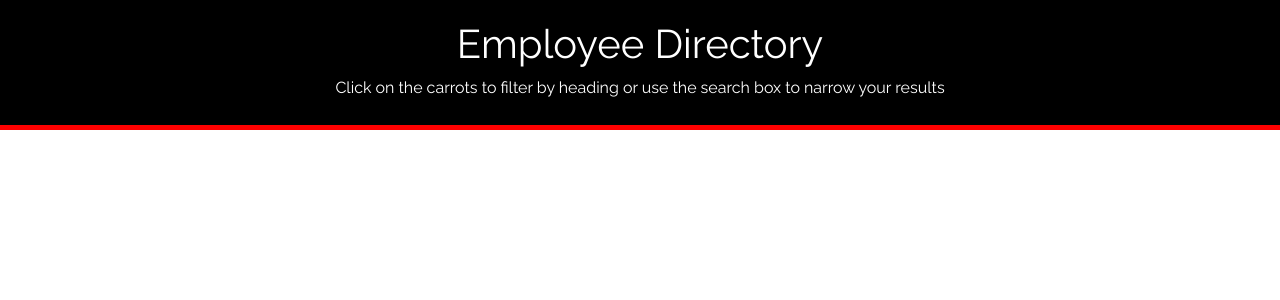
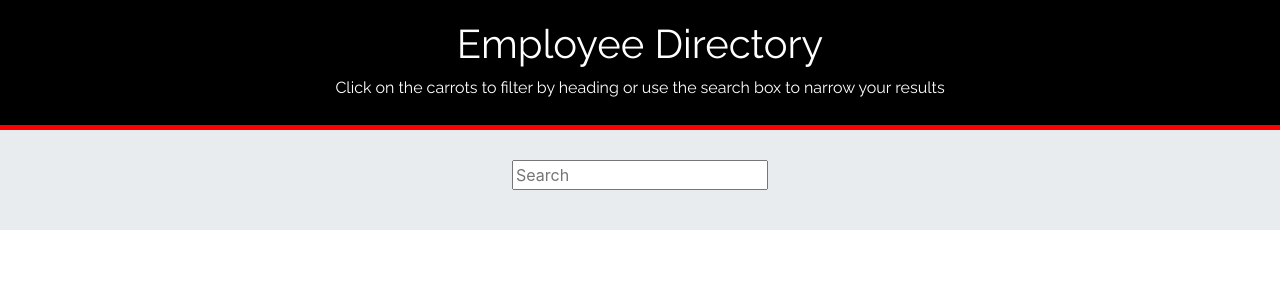
Before and after one commit to JoeDodgson/React-Employee-Directory, a React (Create React App) app: page / in a window 1280 px wide. Shown: the top 300 px of the page. Built offline with nearby package versions, Linux system fonts and the light colour scheme.

Commit message:
Added JSX for search form

```diff
--- a/src/components/Search.js
+++ b/src/components/Search.js
@@ -4,8 +4,14 @@ class Search extends Component {
 
   render() {
     return (
-      <div>
-
+      <div style={{"background-color": "#e9ecef", height: "100px", "text-align": "center"}}>
+        <form style={{"padding-top": "30px"}}>
+          <input
+            name="filter"
+            type="text"
+            placeholder="Search"
+          />
+        </form>
       </div>
     );
   }
```
